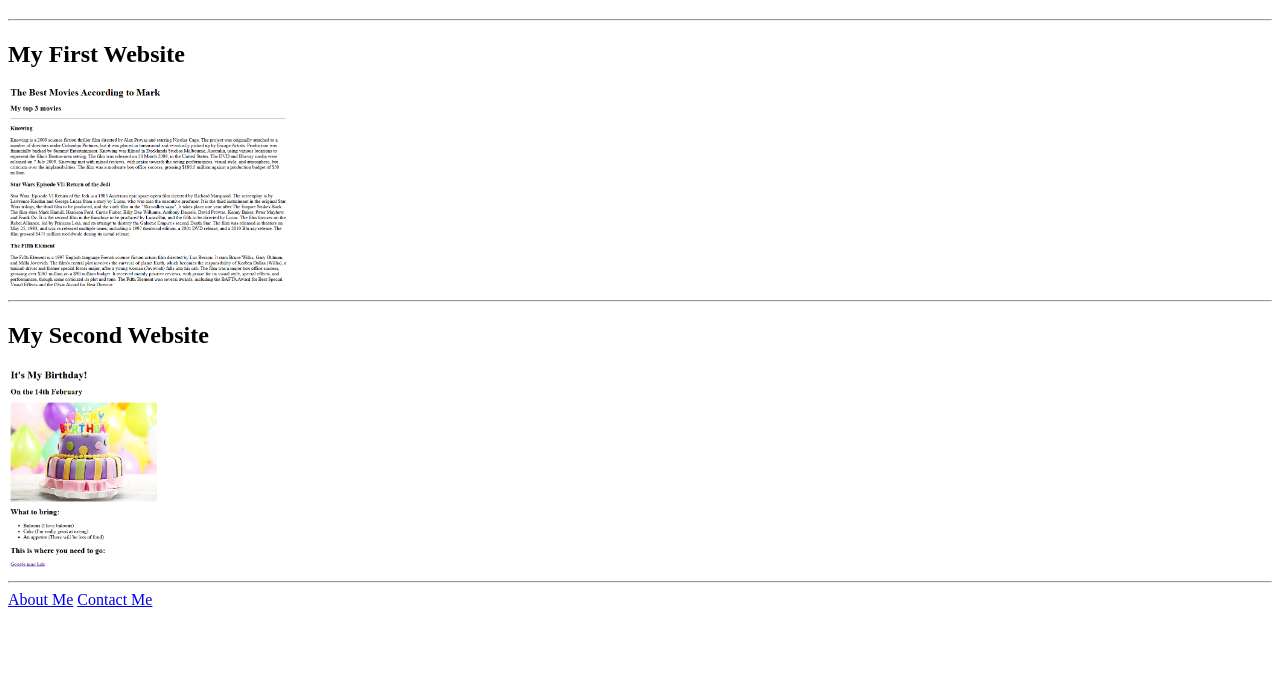
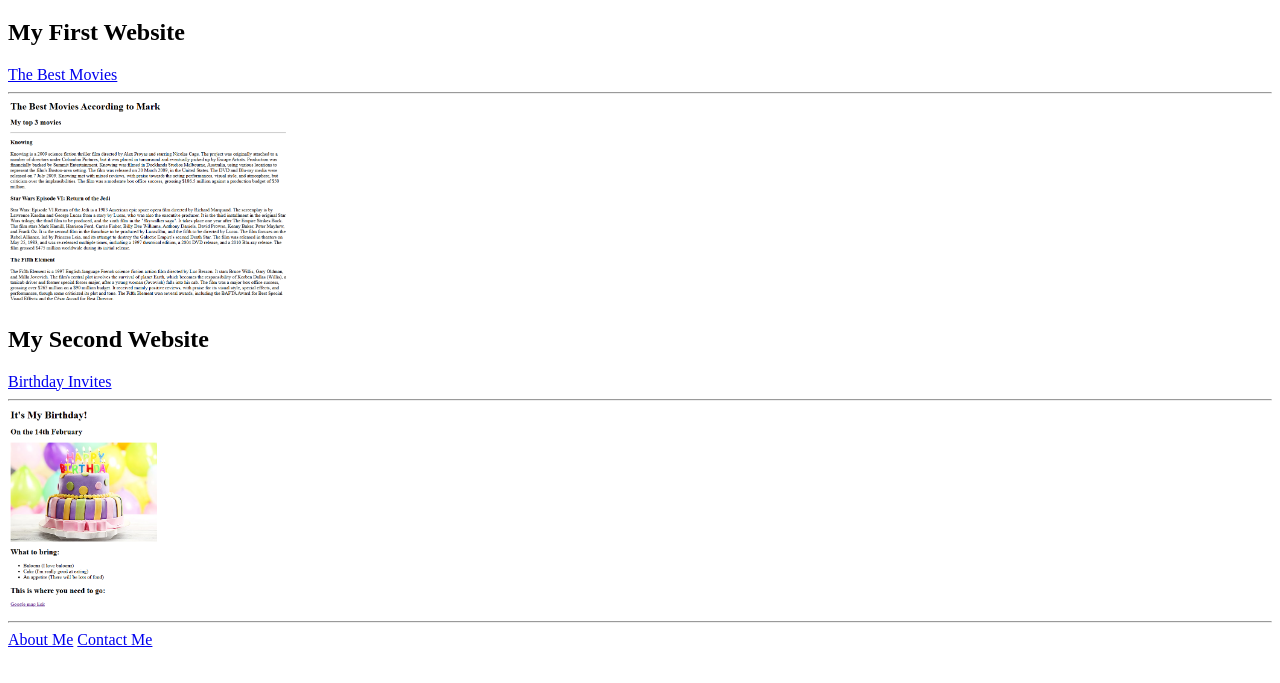
Before and after one commit to markfromleven/html-portfolio, a plain HTML site: page index.html in a window 1280 px wide. Shown: the part 61-744 px from the top of the page. Drawn offline with Linux system fonts and the light colour scheme.

Commit message:
Add files via upload

```diff
--- a/index.html
+++ b/index.html
@@ -6,12 +6,14 @@
     </head>
     <body>
         <h1>My Portfolio</h1>
-            <hr/>
         <h2>My First Website</h2>
-            <a href="../Best_Movies.html"><img src="./assets/images/movie_ranking.png" height="200"></a>
-             <hr/>
+            <a href="../Best_Movies.html" alt="The Best Movies">The Best Movies</a>
+                <hr/>
+            <img src="./assets/images/movie_ranking.png" height="200"/>
         <h2>My Second Website</h2>
-            <a href="../3.4 Birthday Invites.html"><img src="./assets/images/birthday_invite.png" height="200"></a>
+            <a href="../3.4 Birthday Invites.html" alt="Birthday Invites">Birthday Invites</a>
+                <hr/>
+            <img src="./assets/images/birthday_invite.png" height="200"/>
             <hr/>
         <a href="./public/about.html">About Me</a>
         <a href="./public/contact.html">Contact Me</a>
```
